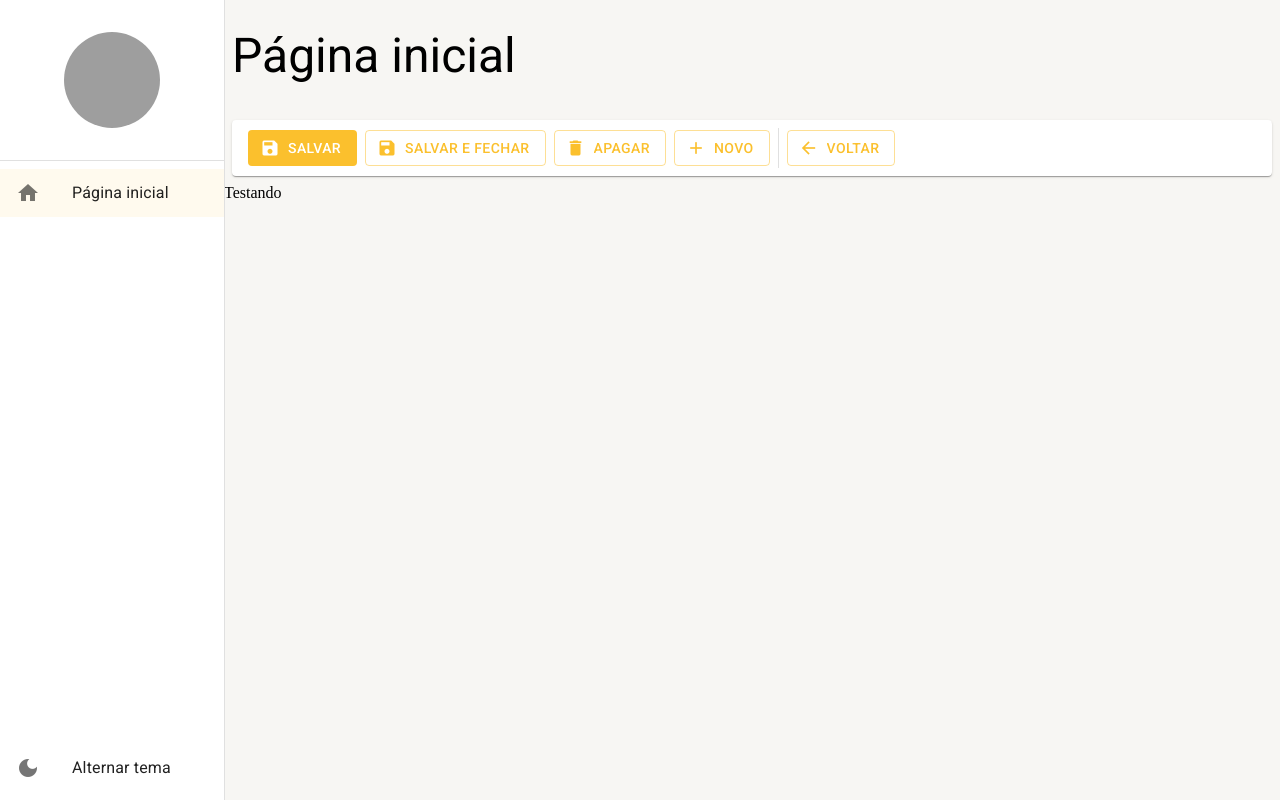
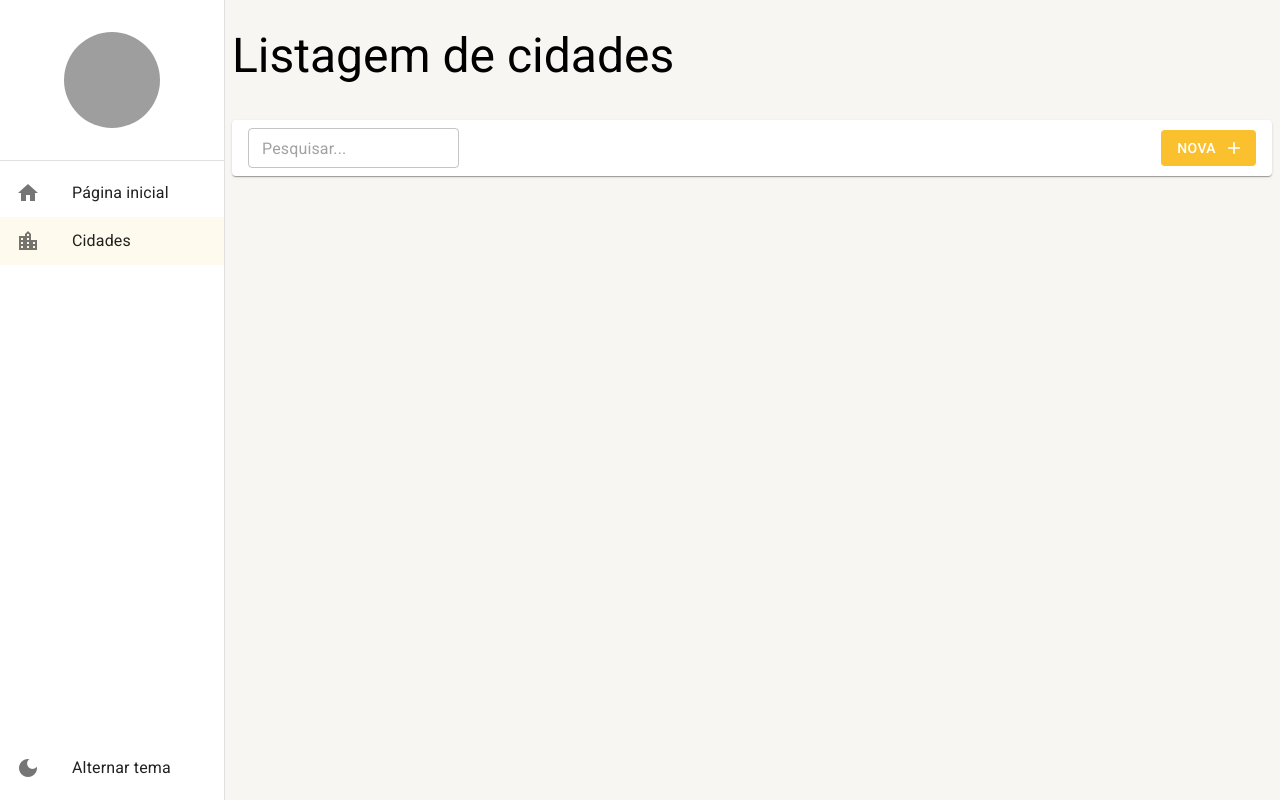
Before and after one commit to antoniojunio/react-materialui, a React (Create React App) app: page /cidades in a window 1280 px wide. Before the commit this address led to /pagina-inicial. Built offline with nearby package versions, Linux system fonts and the light colour scheme; grey boxes are pictures that could not be loaded.

Commit message:
feat: adicionado tela de cidades

```diff
--- /dev/null
+++ b/src/pages/cidades/ListagemDeCidade.tsx
@@ -0,0 +1,26 @@
+import { useSearchParams } from 'react-router-dom'
+import { FerramentasDaListagem } from '../../shared/components'
+import { LayoutBaseDePagina } from '../../shared/layouts'
+import { useMemo } from 'react'
+
+export const ListagemDeCidade: React.FC = () => {
+  const [searchParams, setSearchParams] = useSearchParams()
+
+  const busca = useMemo(() => {
+    return searchParams.get('busca') || ''
+  }, [searchParams])
+
+  return (
+    <LayoutBaseDePagina
+      titulo='Listagem de cidades'
+      barraDeFerramentas = {
+        <FerramentasDaListagem
+          mostrarInputBusca
+          textoDaBusca={busca}
+          textoBotaoNovo='Nova'
+          aoMudarTextoDeBusca={texto => setSearchParams({busca: texto}, {replace:true})}
+        />
+      }
+    />
+  )
+}
--- a/src/pages/index.ts
+++ b/src/pages/index.ts
@@ -1 +1,2 @@
+export * from './cidades/ListagemDeCidade'
 export * from './dashboard/Dashboard'
--- a/src/routes/index.tsx
+++ b/src/routes/index.tsx
@@ -1,7 +1,7 @@
 import { Routes, Route, Navigate } from 'react-router-dom'
 import { useDrawerContext } from '../shared/contexts'
 import { useEffect } from 'react'
-import { Dashboard } from '../pages'
+import { Dashboard, ListagemDeCidade } from '../pages'
 
 export const AppRoutes = () => {
   const { setDrawerOptions } = useDrawerContext()
@@ -12,6 +12,11 @@ export const AppRoutes = () => {
         icon: 'home',
         path: '/pagina-inicial',
         label: 'Página inicial',
+      },
+      {
+        icon: 'location_city',
+        path: '/cidades',
+        label: 'Cidades',
       }
     ])
   }, [])
@@ -20,6 +25,8 @@ export const AppRoutes = () => {
     <Routes>
       <Route path='/pagina-inicial' element={<Dashboard />} />
 
+      <Route path='/cidades' element={<ListagemDeCidade />} />
+
       <Route path='*' element={<Navigate to="/pagina-inicial" />} />
     </Routes>
   )
```
